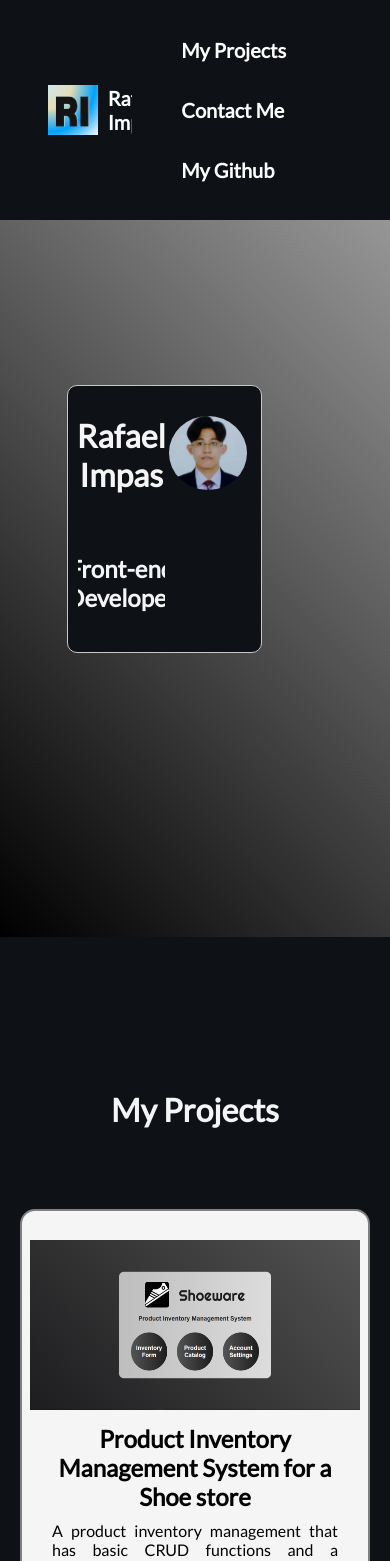
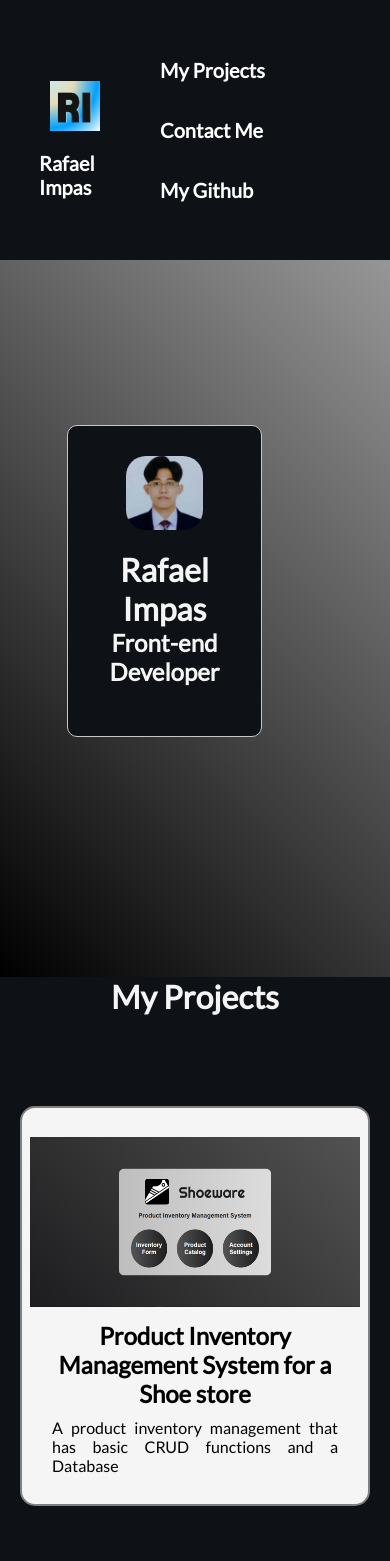
Before and after one commit to rafimps18/Portfolio, a React (Vite) app: page / in a window 390 px wide. Shown: the top 1561 px of the page. Built offline with nearby package versions, Linux system fonts and the light colour scheme.

Commit message:
Improved page responsiveness.

```diff
--- a/src/components/header/Header.css
+++ b/src/components/header/Header.css
@@ -23,6 +23,7 @@ a:hover {
 
 .logo-and-name {
   display: flex;
+  flex-direction: row;
   align-items: center;
   margin-left: 10%;
   background-color: inherit;
@@ -54,3 +55,13 @@ a:hover {
   padding: 0 10px;
   line-height: 60px;
 }
+
+@media screen and (max-width: 1000px) {
+  .header {
+    padding: 20px 0px;
+  }
+
+  .logo-and-name {
+    flex-direction: column;
+  }
+}
--- a/src/components/profile/Profile.css
+++ b/src/components/profile/Profile.css
@@ -5,11 +5,13 @@
   height: 85vh;
   position: relative;
   overflow-x: hidden;
+  display: flex;
 }
 
 .profile-card {
   background-color: #0e1116;
   display: flex;
+  flex-direction: row;
   width: 50%;
   height: fit-content;
   position: absolute;
@@ -25,39 +27,61 @@
 .profile-card:hover {
   scale: 1.015;
   border: rgb(255, 255, 255) 1px solid;
+  filter: drop-shadow(0 0 0.7em #414af1aa);
 }
 
 .profile-left-text {
   background-color: inherit;
+  margin: 20px;
 }
 
-h1, h2 {
-    background-color: inherit;
+.my-name {
+  background-color: inherit;
+  margin: auto;
 }
 
-h1 {
-    margin-bottom: 15px;
+.my-role {
+  background-color: inherit;
+  margin: auto;
 }
 
 .profile-left {
   background-color: inherit;
   display: flex;
   flex-direction: column;
-  align-items: center;
   justify-content: center;
   text-align: center;
-  width: 25vw;
+  width: 50%;
+  order: 1;
 }
 
 .profile-right {
   background-color: inherit;
-  width: 25vw;
+  width: 50%;
+  order: 2;
 }
 
 .profile-pic {
-  border-radius: 100%;
+  border-radius: 20px;
   display: block;
   margin-left: auto;
   margin-right: auto;
   width: 90%;
 }
+
+@media screen and (max-width: 1000px){
+  .profile-card {
+    flex-direction: column;
+    align-items: center;
+    justify-content: center;
+  }
+
+  .profile-left {
+    width: 40vw;
+    order: 2;
+  }
+
+  .profile-right {
+    order: 1;
+  }
+}
--- a/src/components/profile/Profile.tsx
+++ b/src/components/profile/Profile.tsx
@@ -7,8 +7,8 @@ const Profile = () => {
                 <div className="profile-card">
                     <div className="profile-left">
                         <div className="profile-left-text">
-                            <h1>Rafael Impas</h1>
-                            <h2>Front-end Developer</h2>
+                            <h1 className="my-name">Rafael Impas</h1>
+                            <h2 className="my-role">Front-end Developer</h2>
                         </div>
                     </div>
                     <div className="profile-right">
--- a/src/components/project-card/ProjectCard.css
+++ b/src/components/project-card/ProjectCard.css
@@ -1,7 +1,11 @@
 .project-card-main {
-  background-color: #0e1116;
-  margin: 20px 30px;
+  background-color: transparent;
+  margin: 30px 40px;
   transition: all 0.2s ease 0s;
+}
+
+.project-card-main:hover {
+  filter: drop-shadow(0 0 0.7em #646cffaa);
 }
 
 .project-card {
--- a/src/components/projects/Projects.css
+++ b/src/components/projects/Projects.css
@@ -21,5 +21,13 @@ h1 {
 #projects-catalog {
   display: flex;
   flex-direction: row;
+  align-items: center;
+  justify-content: center;
   background-color: inherit;
 }
+
+@media screen and (max-width: 1000px) {
+  #projects-catalog {
+    flex-direction: column;
+  }
+}
--- a/src/components/projects/Projects.tsx
+++ b/src/components/projects/Projects.tsx
@@ -9,21 +9,25 @@ const Projects = () => {
                 <h1>My Projects</h1>
             </div>
             <div className="projects-catalog" id="projects-catalog">
+
                 <ProjectCard
                     imgsrc=".\src\components\assets\SW-PIMS.png"
                     projectName="Product Inventory Management System for a Shoe store"
                     projectDetails="A product inventory management that has basic CRUD functions and a Database"
                 />
+
                 <ProjectCard
                     imgsrc=".\src\components\assets\SW-PIMS.png"
                     projectName="Product Inventory Management System for a Shoe store"
                     projectDetails="A product inventory management that has basic CRUD functions and a Database"
                 />
+
                 <ProjectCard
                     imgsrc=".\src\components\assets\SW-PIMS.png"
                     projectName="Product Inventory Management System for a Shoe store"
                     projectDetails="A product inventory management that has basic CRUD functions and a Database"
                 />
+
             </div>
         </div>
     );
--- a/src/index.css
+++ b/src/index.css
@@ -4,7 +4,6 @@
   margin: 0;
   padding: 0;
   box-sizing: border-box;
-  background-color: whitesmoke;
   font-family: Lato, sans-serif;
   list-style: none;
   overflow-x: hidden;
```
